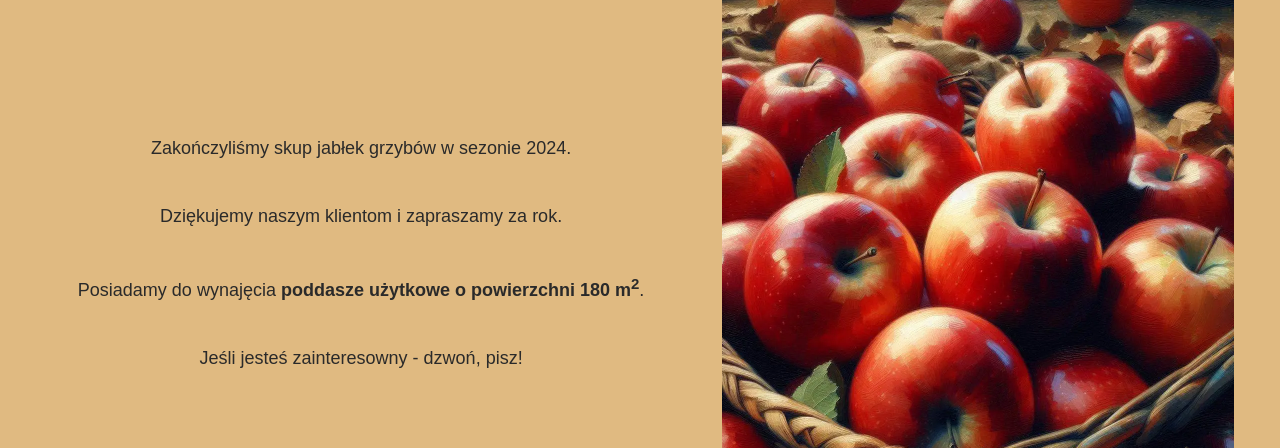
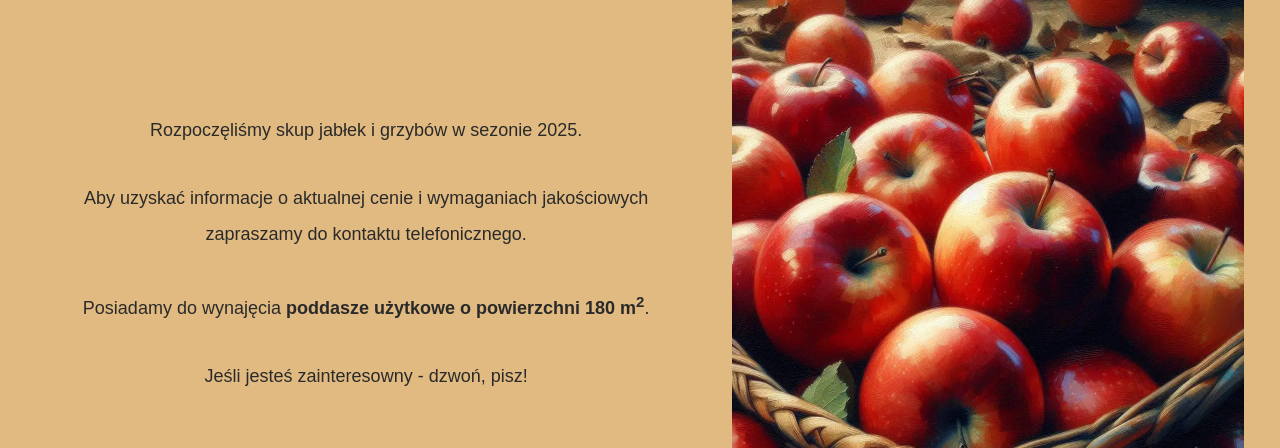
Before and after one commit to Hyziu-03/FHU-Hyziak, an Astro site: page /aktualnosci in a window 1280 px wide. Shown: the part 352-800 px from the top of the page. Built offline with nearby package versions, Linux system fonts and the light colour scheme; Astro itself is replaced by a stand-in of ours; a web font is replaced by a local one.

Commit message:
feat: update contents

```diff
--- a/src/pages/aktualnosci.astro
+++ b/src/pages/aktualnosci.astro
@@ -13,8 +13,11 @@ import img from "../../public/images/aktualnosci.webp";
   <h1 class="heading">Poznaj ofertę skupu grzybów i jabłek!</h1>
   <section class="intro-container">
     <section class="intro">
-      <p class="p">Zakończyliśmy skup jabłek grzybów w sezonie 2024.</p>
-      <p class="p">Dziękujemy naszym klientom i zapraszamy za rok.</p>
+      <p class="p">Rozpoczęliśmy skup jabłek i grzybów w sezonie 2025.</p>
+      <p class="p">
+        Aby uzyskać informacje o aktualnej cenie i wymaganiach jakościowych
+        zapraszamy do kontaktu telefonicznego.
+      </p>
       <p class="p">
         Posiadamy do wynajęcia <b
           >poddasze użytkowe o powierzchni 180 m<sup>2</sup></b
```
